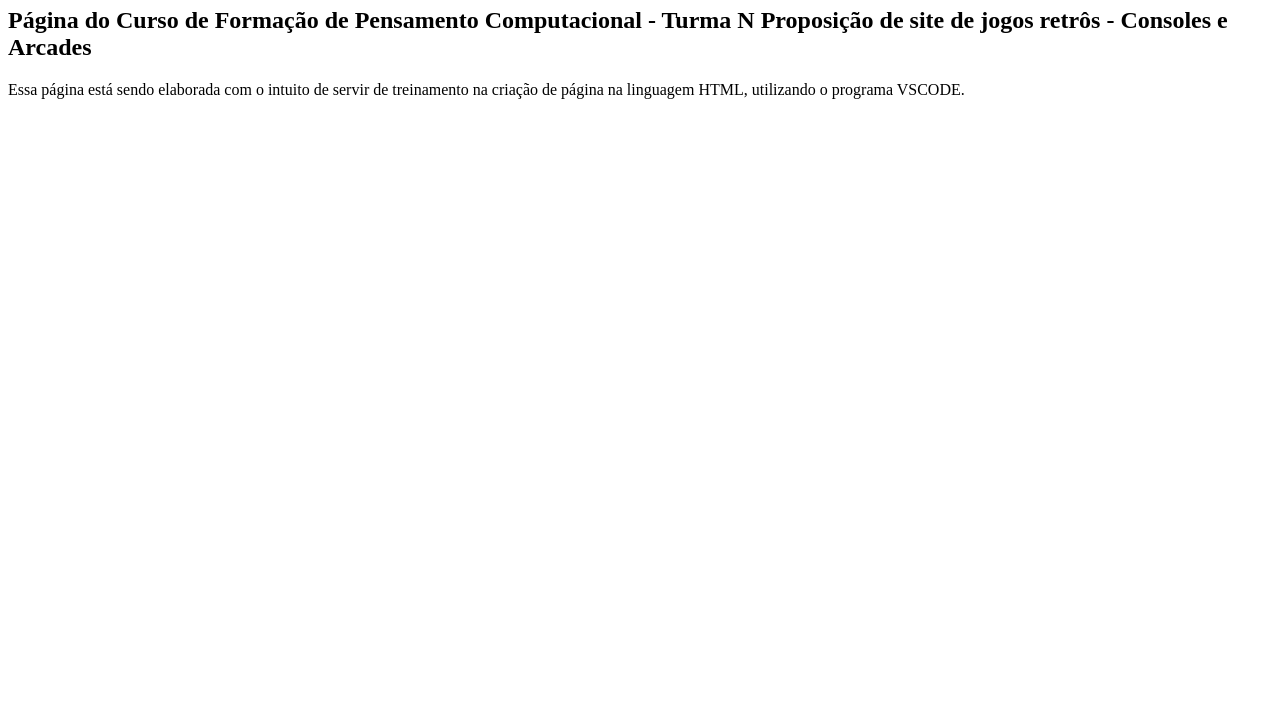
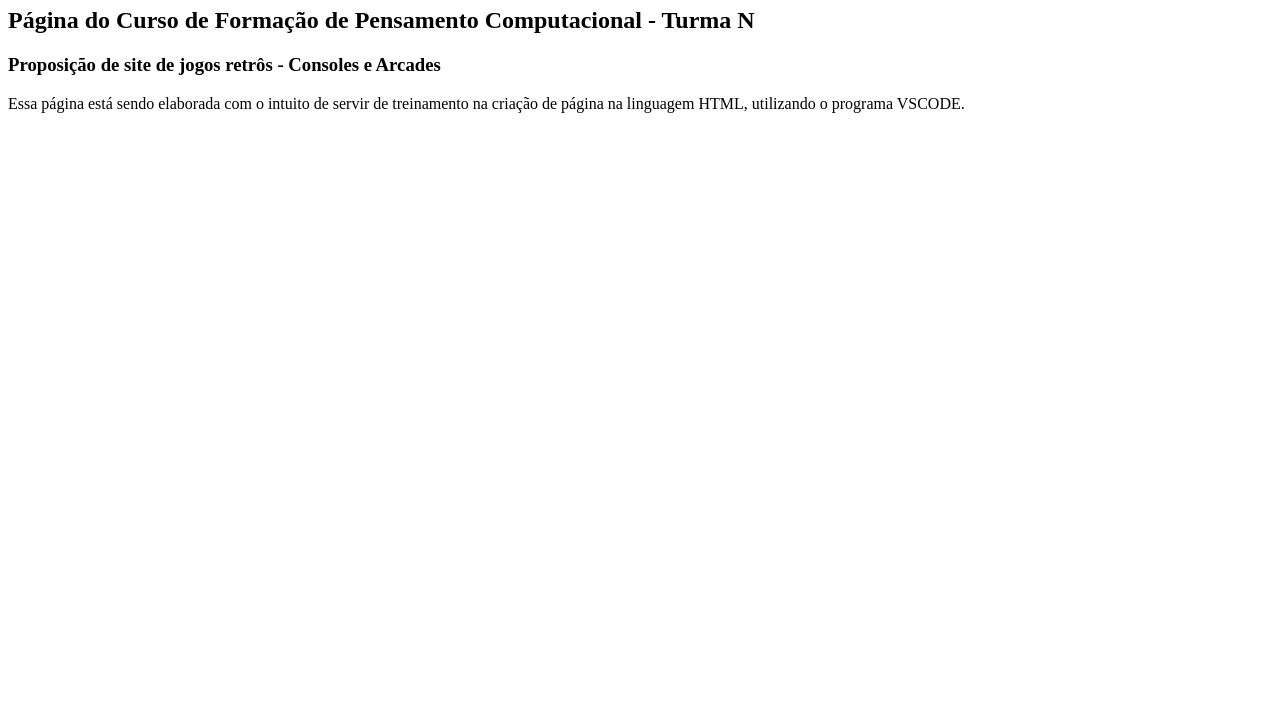
Before and after one commit to profcesarPC/Turma-N, a plain HTML site: page index.html in a window 1280 px wide. Shown: the part 73-800 px from the top of the page. Drawn offline with Linux system fonts and the light colour scheme.

Commit message:
Update index.html

```diff
--- a/index.html
+++ b/index.html
@@ -5,8 +5,8 @@
 
     <h1>Retro-Onda</h1>
 
-    <h2>Página do Curso de Formação de Pensamento Computacional - Turma N
-        Proposição de site de jogos retrôs - Consoles e Arcades</h2>
+    <h2>Página do Curso de Formação de Pensamento Computacional - Turma N</h2>
+    <h3>Proposição de site de jogos retrôs - Consoles e Arcades</h3>
 
     <p>Essa página está sendo elaborada com o intuito de servir de treinamento na criação de página na linguagem
     HTML, utilizando o programa VSCODE. </p>
```
